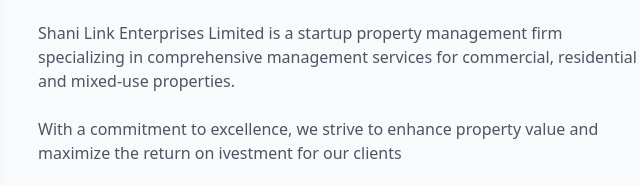
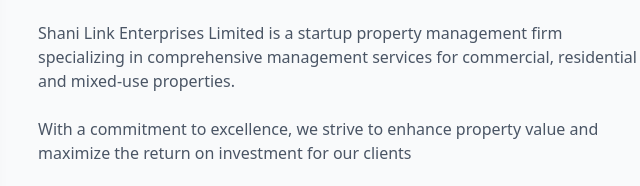
Before and after one commit to mrPullStack/shani-link, a website: page index.html in a window 1280 px wide. Shown: the part 823-1009 px from the top of the page, 626-1266 px from the left. Drawn offline with Linux system fonts and the light colour scheme.

Commit message:
spelling mistake

```diff
--- a/index.html
+++ b/index.html
@@ -77,7 +77,7 @@
                 <div class="lg:w-1/2">
                     <h3 class="text-2xl font-bold text-gray-800 mb-6">Company Overview</h3>
                     <p class="text-gray-600 mb-6">Shani Link Enterprises Limited is a startup property management firm specializing in comprehensive management services for commercial, residential and mixed-use properties.</p>
-                    <p class="text-gray-600 mb-6">With a commitment to excellence, we strive to enhance property value and maximize the return on ivestment for our clients</p>
+                    <p class="text-gray-600 mb-6">With a commitment to excellence, we strive to enhance property value and maximize the return on investment for our clients</p>
                     <p class="text-gray-600 mb-6">Our comprehensive approach combines local market expertise with innovative technology to deliver exceptional results for buyers, sellers, investors, and developers alike.</p>
                 </div>
             </div>
```
Also changed, not shown: src/output.css.
